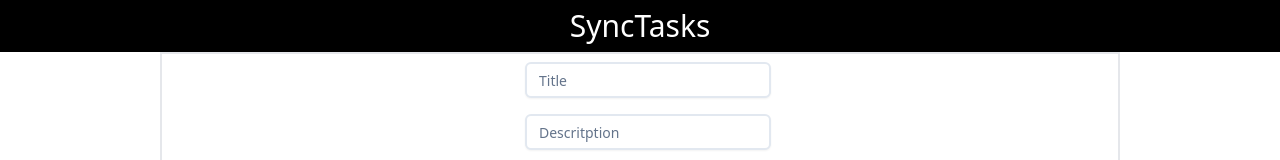
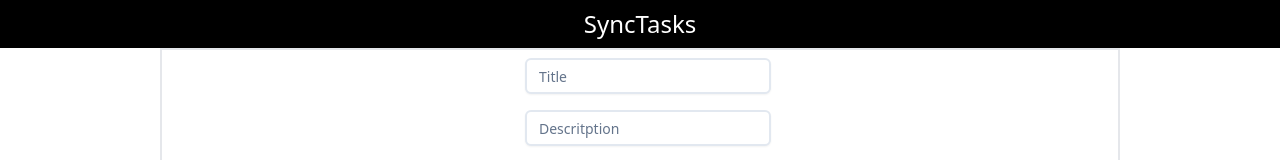
Before and after one commit to uditrajput03/todo-app, a React (Vite) app in the folder frontend/: page / in a window 1280 px wide. Shown: the top 160 px of the page. Built offline with nearby package versions, Linux system fonts and the light colour scheme; no server answers.

Commit message:
Fix styling

```diff
--- a/frontend/package.json
+++ b/frontend/package.json
@@ -8,7 +8,8 @@
     "build": "vite build",
     "lint": "eslint . --ext js,jsx --report-unused-disable-directives --max-warnings 0",
     "preview": "vite preview",
-    "host": "vite --host"
+    "host": "vite --host",
+    "deploy": "vite build & wrangler pages deploy ./dist"
   },
   "dependencies": {
     "@radix-ui/react-icons": "^1.3.0",
--- a/frontend/src/App.jsx
+++ b/frontend/src/App.jsx
@@ -17,7 +17,7 @@
   return (
     <>
       <div className=''>
-        <h1 className='text-center text-3xl p-2 bg-black text-white'>SyncTasks</h1>
+        <h1 className='text-center text-2xl p-2 bg-black text-white'>SyncTasks</h1>
         <div className='lg:px-40'>
           <Create setRefresh={setRefresh} />
           <div className='relative flex flex-col items-end'>
--- a/frontend/src/Todo.jsx
+++ b/frontend/src/Todo.jsx
@@ -15,8 +15,8 @@
       {todos.map((todo) => {
         let completed = todo?.completed;
         return (<div  className={`border-2 pl-5 pt-2 flex flex-col ${completed? "bg-green-50" : "bg-yellow-50"}`} key={todo["_id"]}>
-        <h1 className='text-3xl'>{todo["title"]}</h1>
-        <h1>{todo.description}</h1>
+        <h1 className='text-xl'>{todo["title"]}</h1>
+        <h2>{todo.description}</h2>
         <Button onClick={() => {markAsDone(todo._id , "completed")}} className={`${completed ? "bg-green-400" : "bg-yellow-400"} border-2 ml-auto`} id={todo?._id}>{ completed ? "Completed" : "Mark as done"}</Button>
         <Button onClick={() => {markAsDone(todo._id , "remove")}} className='border-2 ml-auto' variant="destructive">Remove</Button>
         </div>)
```
